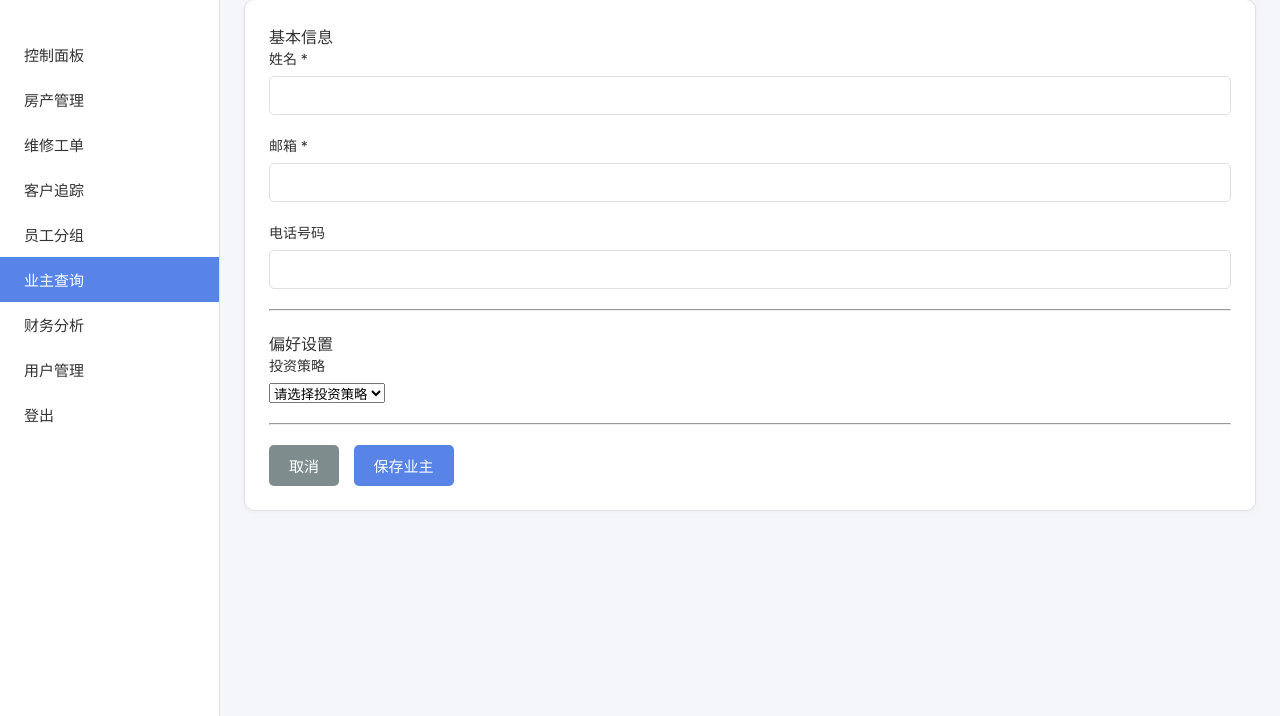
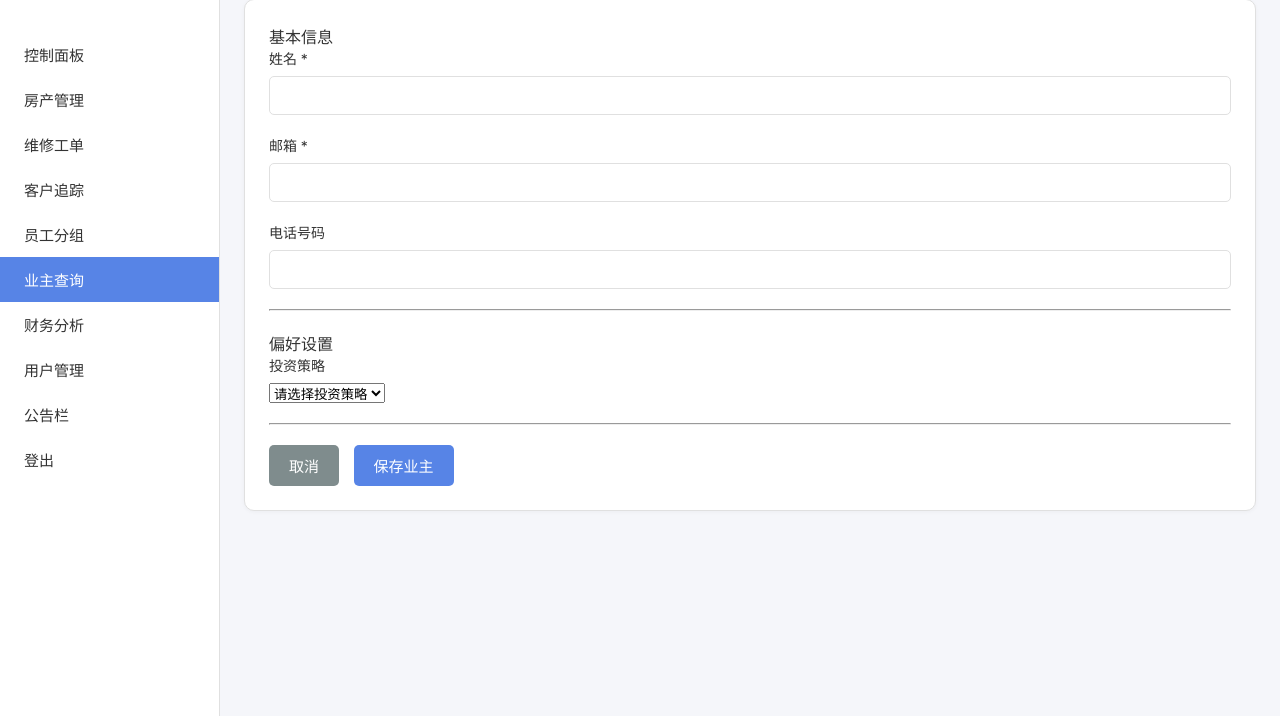
Before and after one commit to gaw008/real-estate-management, a Flask app: page /admin/add_owner in a window 1280 px wide. Shown: the part 84-800 px from the top of the page. Run offline with Flask 3, Linux system fonts and the light colour scheme; the visitor is signed in with stand-in values (Sample User, id 1).

Commit message:
为所有员工添加公告功能 - 完善公告系统权限
1. 功能概述
   - 所有员工都可以添加公告
   - 员工可以编辑自己的公告
   - 员工可以删除自己的公告
   - 管理员可以管理所有公告

2. 菜单更新
   - 在左侧菜单添加'公告栏'选项
   - 所有登录用户都可以看到公告栏菜单
   - 不需要特殊模块权限

3. 权限控制
   - 添加公告: @login_required（所有登录用户）
   - 编辑公告: 检查 author_id == session['user_id']
   - 删除公告: 检查 author_id == session['user_id']
   - 管理员: 可以编辑和删除所有公告

4. 功能特性
   - 支持设置公告标题、内容
   - 支持关联特定房产
   - 支持设置优先级（低、中、高、紧急）
   - 显示发布者、发布时间、更新时间
   - 软删除机制（标记为已归档）

5. 用户体验
   - 直观的公告卡片显示
   - 优先级颜色标识
   - 模态框操作界面
   - 实时权限控制显示
   - 友好的错误提示

6. 技术实现
   - 路由: /announcements, /announcements/add, /announcements/edit, /announcements/delete
   - 数据库: announcements表
   - 模板: announcements.html
   - 权限: 基于作者ID的细粒度控制

```diff
--- a/templates/new_ui/base.html
+++ b/templates/new_ui/base.html
@@ -43,6 +43,8 @@
         <a href="{{ url_for('admin_user_management') }}" class="nav-item {% if 'admin_user_management' in request.endpoint %}active{% endif %}">用户管理</a>
       {% endif %}
 
+      <a href="{{ url_for('announcements') }}" class="nav-item {% if 'announcements' in request.endpoint %}active{% endif %}">公告栏</a>
+
       <a href="{{ url_for('logout') }}" class="nav-item">登出</a>
     </nav>
   </div>
```
